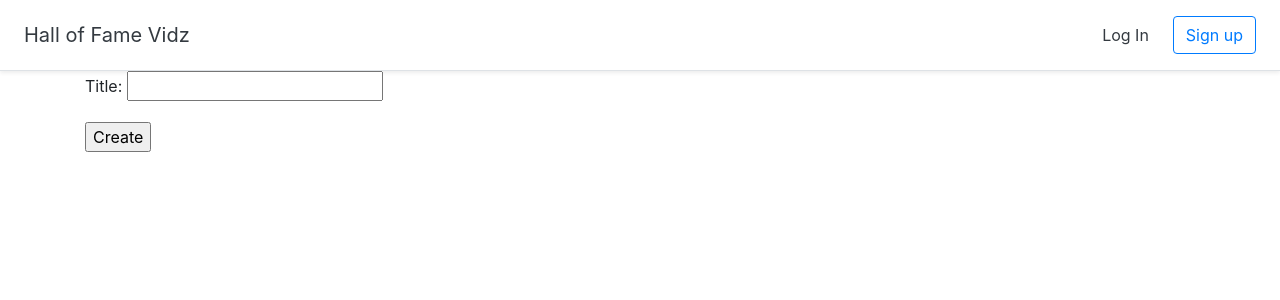
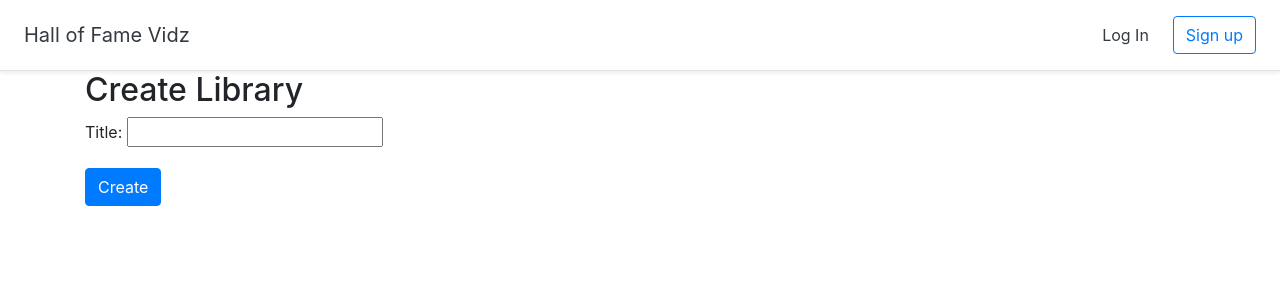
Before and after one commit to Synyster991/AJAX-YouTubeAPI-Project, a Django app: page /library/create in a window 1280 px wide. Shown: the top 300 px of the page. Run offline with Django 3.2, Linux system fonts and the light colour scheme; some libraries are stand-ins or nearby versions.

Commit message:
CRUD for library is done

```diff
--- a/codingTutorials/urls.py
+++ b/codingTutorials/urls.py
@@ -31,7 +31,7 @@ urlpatterns = [
     #Library
     path('library/create', views.CreateLibrary.as_view(), name='CreateLibrary'),
     path('library/<int:pk>', views.DetailLibrary.as_view(), name='DetailLibrary'),
-    # path('library/create/<int:pk>/update', views.UpdateLibrary.as_view(), name='UpdateLibrary'),
-    # path('library/create/<int:pk>/delete', views.DeleteLibrary.as_view(), name='DeleteLibrary'),
+    path('library/<int:pk>/update', views.UpdateLibrary.as_view(), name='UpdateLibrary'),
+    path('library/<int:pk>/delete', views.DeleteLibrary.as_view(), name='DeleteLibrary'),
 ]
 urlpatterns += static(settings.STATIC_URL, document_root=settings.STATIC_ROOT)
--- a/library/templates/library/create_library.html
+++ b/library/templates/library/CreateLibrary.html
@@ -1,9 +1,10 @@
 {% extends 'library/base.html' %}
 {% block content %}
 <div class="container">
+    <h2>Create Library</h2>
     <form method="POST"> {% csrf_token %}
         {{ form.as_p }}
-        <input type='submit' value='Create'>
+        <button type='submit' class="btn btn-primary">Create</button>
     </form>
 </div>
 {% endblock %}
--- a/library/views.py
+++ b/library/views.py
@@ -29,8 +29,8 @@ class SignUp(generic.CreateView):
 class CreateLibrary(generic.CreateView):
     model = Library
     fields = ['title']
-    template_name = 'library/create_library.html'
-    success_url = reverse_lazy('home')
+    template_name = 'library/CreateLibrary.html'
+    success_url = reverse_lazy('dashboard')
 
     def form_valid(self, form):
         form.instance.user = self.request.user
@@ -42,3 +42,16 @@ class CreateLibrary(generic.CreateView):
 class DetailLibrary(generic.DetailView):
     model = Library
     template_name = 'library/DetailLibrary.html'
+
+
+class UpdateLibrary(generic.UpdateView):
+    model = Library
+    template_name = 'library/UpdateLibrary.html'
+    fields = ['title']
+    success_url = reverse_lazy('dashboard')
+
+
+class DeleteLibrary(generic.DeleteView):
+    model = Library
+    template_name = 'library/DeleteLibrary.html'
+    success_url = reverse_lazy('dashboard')
```
Also changed, not shown: library/templates/library/DeleteLibrary.html (added, +13 -0 lines), library/templates/library/updateLibrary.html (added, +12 -0 lines).
